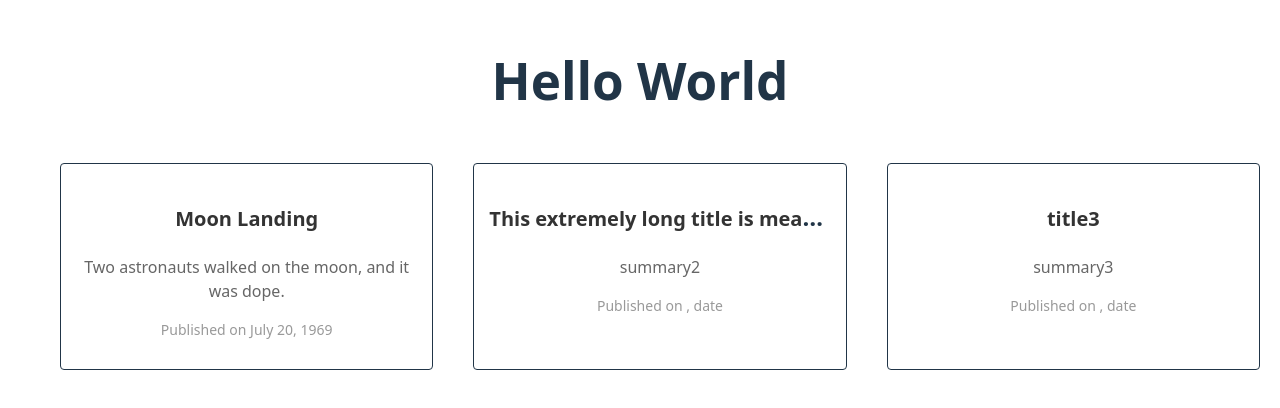
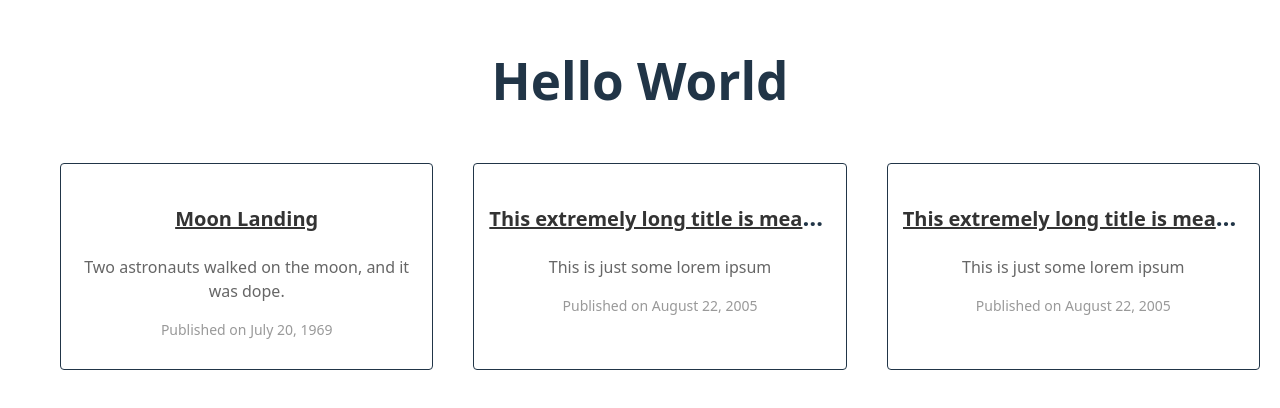
Before and after one commit to tmg495/reactblog, a React (Vite) app: page / in a window 1280 px wide. Shown: the part 188-596 px from the top of the page. Built offline with nearby package versions, Linux system fonts and the light colour scheme.

Commit message:
added dynamic routing and styled posts

```diff
--- a/src/App.jsx
+++ b/src/App.jsx
@@ -3,12 +3,12 @@ import './App.css'
 import BlogPostList from './BlogPostList.jsx'
 
 
-const posts = [{key: 'post1', id: 'post1', title: 'Moon Landing', summary: 'Two astronauts walked on the moon, and it was dope.', date: '1969-07-20', url: 'url1'},
-  {key: 'post2', id: 'post2', title: 'This extremely long title is meant to test how much these titles need to be cropped for mobile.', summary: 'summary2', date: 'date2', url: 'url2'},
-  {key: 'post3', id: 'post3', title: 'title3', summary: 'summary3', date: 'date3', url: 'url3'}
-]
+// const posts = [{key: 'post1', id: 'post1', title: 'Moon Landing', summary: 'Two astronauts walked on the moon, and it was dope.', date: '1969-07-20', url: './posts/post1'},
+//   {key: 'post2', id: 'post2', title: 'This extremely long title is meant to test how much these titles need to be cropped for mobile.', summary: 'summary2', date: 'date2', url: './posts/post2'},
+//   {key: 'post3', id: 'post3', title: 'title3', summary: 'summary3', date: 'date3', url: './posts/post3'}
+// ]
 
-function App() {
+function App({posts}) {
     return (
         <main>
             <h1>Hello World</h1>
--- /dev/null
+++ b/src/BlogPostDetail.jsx
@@ -0,0 +1,26 @@
+import React from 'react';
+import styles from './BlogPostDetail.module.css';
+import { Link } from 'react-router'
+
+const BlogPostDetail = ({ title, content, author, date }) => {
+    if (!title || !content || !author || !date) {
+        return <p>Blog post not found.</p>;
+    }
+    const formattedDate = new Date(date).toLocaleDateString('en-US', {
+        month: 'long',
+        day: 'numeric',
+        year: 'numeric',
+        timeZone: 'UTC'
+    });
+    return (
+        <div className={styles.blogPostDetail}>
+            <h1 className={styles.title}>{title}</h1>
+            <p className={styles.author}><span className={styles.hidden}>By</span> {author}</p>
+            <p className={styles.date}><span className={styles.hidden}>Published on</span> {formattedDate}</p>
+        <div className={styles.content} dangerouslySetInnerHTML={{ __html:
+            content }} />
+            <Link to='/'>Home</Link>
+        </div>
+    );
+};
+export default BlogPostDetail;
--- /dev/null
+++ b/src/BlogPostDetail.module.css
@@ -0,0 +1,77 @@
+.blogPostDetail {
+    background-color: #ffffff;
+    box-shadow: 5px 10px #555555;
+    display: block;
+    padding: 20px;
+    min-width: auto;
+}
+
+.title {
+    font-size: 28px;
+    font-weight: bold;
+    color: #333333;
+    margin: 15px;
+}
+.author {
+    font-size: 14px;
+    color: #666666;
+    margin: 5px;
+}
+
+.date {
+    font-size: 12px;
+    color: #999999;
+    margin: 5px;
+}
+
+.content {
+    font-size: 14px;
+    line-height: 1.4;
+    color: #333333;
+    margin: 20px;
+}
+
+a {
+    text-decoration: underline;
+    color: #007bff;
+}
+
+a:hover {
+    color: #0056b3;
+}
+
+ul {
+    list-style: none;
+}
+
+.hidden {
+    display: none;
+}
+
+@media (min-width: 769px) {
+    .blogPostDetail {
+        padding: 20px;
+        max-width: 800px;
+        padding: 40px;
+    }
+    .hidden {
+        display: inline;
+    }
+    .title {
+        font-size: 36px;
+        margin: 20px;
+    }
+    .author {
+        font-size: 18px;
+        margin: 10px;
+    }
+    .date {
+        font-size: 16px;
+        margin: 10px;
+    }
+    .content {
+        font-size: 18px;
+        line-height: 1.6;
+        margin: 30px;
+    }
+}
--- a/src/BlogPostItem.jsx
+++ b/src/BlogPostItem.jsx
@@ -1,20 +1,19 @@
 import React from "react"
 import { Link } from 'react-router'
 
-const MONTHS = ['', 'January', 'February', 'March', 'April', 'May', 'June', 'July',
-    'August', 'September', 'October', 'November', 'December']
-
 function BlogPostItem(post) {
-    const year = post.date.slice(0,4)
-    const month = post.date.slice(5,7)
-    const day = post.date.slice(8)
-    const url = `/posts/${post.id}`
+    const formattedDate = new Date(post.date).toLocaleDateString('en-US', {
+        month: 'long',
+        day: 'numeric',
+        year: 'numeric',
+        timeZone: 'UTC'
+    });
     return <li className="post">
         <h2 className='heading hidden'>
-            <Link to={url}>{post.title}</Link>
+            <Link to={`/blog-post/${post.id}`} >{post.title}</Link>
         </h2>
         <p className='summary'>{post.summary}</p>
-        <p className='date'>Published on {MONTHS[parseInt(month)]} {day}, {year}</p>
+        <p className='date'>Published on {formattedDate}</p>
     </li>
 }
 
--- a/src/main.jsx
+++ b/src/main.jsx
@@ -3,17 +3,24 @@ import { createRoot } from 'react-dom/client'
 import './index.css'
 import App from './App.jsx'
 import { BrowserRouter, Routes, Route } from 'react-router'
-import Post1 from "./posts/post1.jsx"
-import Post2 from "./posts/post2.jsx"
-import Post3 from "./posts/post3.jsx"
+import BlogPostDetail from './BlogPostDetail.jsx'
+import { useParams } from 'react-router'
+import posts from './posts.js'
+
+const Dispatcher = function () {
+    let params = useParams();
+    let post = posts.find((post) => post.id==params.postid);
+    return <BlogPostDetail {...post}/>
+}
 
 createRoot(document.getElementById('root')).render(
   <BrowserRouter>
     <Routes>
-      <Route path="/" element={<App />} />
-      <Route path="/posts/post1" element={<Post1 />}/>
-      <Route path="/posts/post2" element={<Post2 />}/>
-      <Route path="/posts/post3" element={<Post3 />}/>
+      <Route path="/" element={<App posts={posts}/>} />
+      <Route
+        path="/blog-post/:postid"
+        element={<Dispatcher/>}
+      />
     </Routes>
   </BrowserRouter>,
 )
--- /dev/null
+++ b/src/posts.js
@@ -0,0 +1,31 @@
+const posts = [
+    {
+        id: 'post1',
+        title: 'Moon Landing',
+        content: 'Two astronauts walked on the moon, and it was dope.',
+        author: 'John Blow',
+        date: '1969-07-20',
+        summary: 'Two astronauts walked on the moon, and it was dope.',
+    },
+    {
+        id: 'post2',
+        title: 'This extremely long title is meant to test how much these titles need to be cropped for mobile.',
+        content: `<p>Lorem ipsum dolor sit amet consectetur adipisicing elit. Nostrum delectus deleniti molestiae perspiciatis. Doloremque voluptate vitae omnis laudantium nulla! A perferendis aliquid sunt voluptate eos? Neque asperiores laudantium ratione a?</p>
+        <p>Here are the rules:</p>
+        <li>Don't touch my stuff.</li><li>That's it.</li>
+        <a href="https://google.com">Check it out</a>`,
+        author: 'Steve Austin',
+        summary: 'This is just some lorem ipsum',
+        date: '2005-08-22',
+    },
+    {
+        id: 'post3',
+        title: 'This extremely long title is meant to test how much these titles need to be cropped for mobile.',
+        content: "Lorem ipsum dolor sit amet consectetur adipisicing elit. Nostrum delectus deleniti molestiae perspiciatis. Doloremque voluptate vitae omnis laudantium nulla! A perferendis aliquid sunt voluptate eos? Neque asperiores laudantium ratione a?",
+        author: 'Perry the Plagiarist',
+        summary: 'This is just some lorem ipsum',
+        date: '2005-08-22',
+    },
+]
+
+export default posts;
--- a/src/posts/post1.jsx
+++ /dev/null
@@ -1,11 +0,0 @@
-import { Link } from 'react-router'
-
-export default function Post1() {
-    return (
-        <>
-            <h1>This blog post has no content.</h1>
-            <p>It is merely a test.</p>
-            <Link to="/">Home</Link>
-        </>
-    )
-}
--- a/src/posts/post2.jsx
+++ /dev/null
@@ -1,11 +0,0 @@
-import { Link } from 'react-router'
-
-export default function Post2() {
-    return (
-        <>
-            <h1>This, too, has no content.</h1>
-            <p>It is another test.</p>
-            <Link to="/">Home</Link>
-        </>
-    )
-}
--- a/src/posts/post3.jsx
+++ /dev/null
@@ -1,11 +0,0 @@
-import { Link } from 'react-router'
-
-export default function Post3() {
-    return (
-        <>
-            <h1>This blog post has no content, either.</h1>
-            <p>Alas, it is merely a test.</p>
-            <Link to="/">Home</Link>
-        </>
-    )
-}
```
Also changed, not shown: package.json (+7 -1 lines), src/tests/setup.js (added, +9 -0 lines), 2 other files (tests, documents, lock files or other folders).
